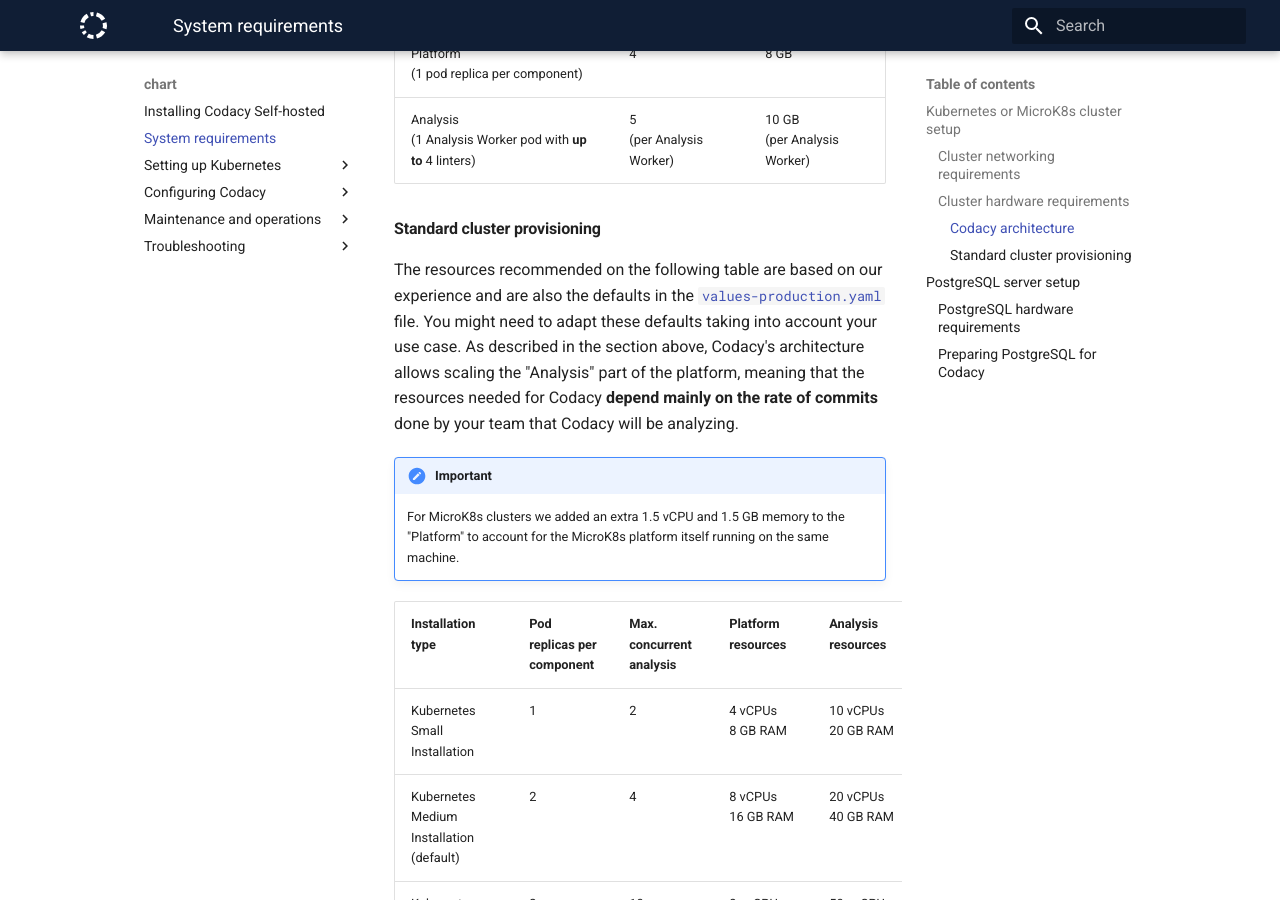
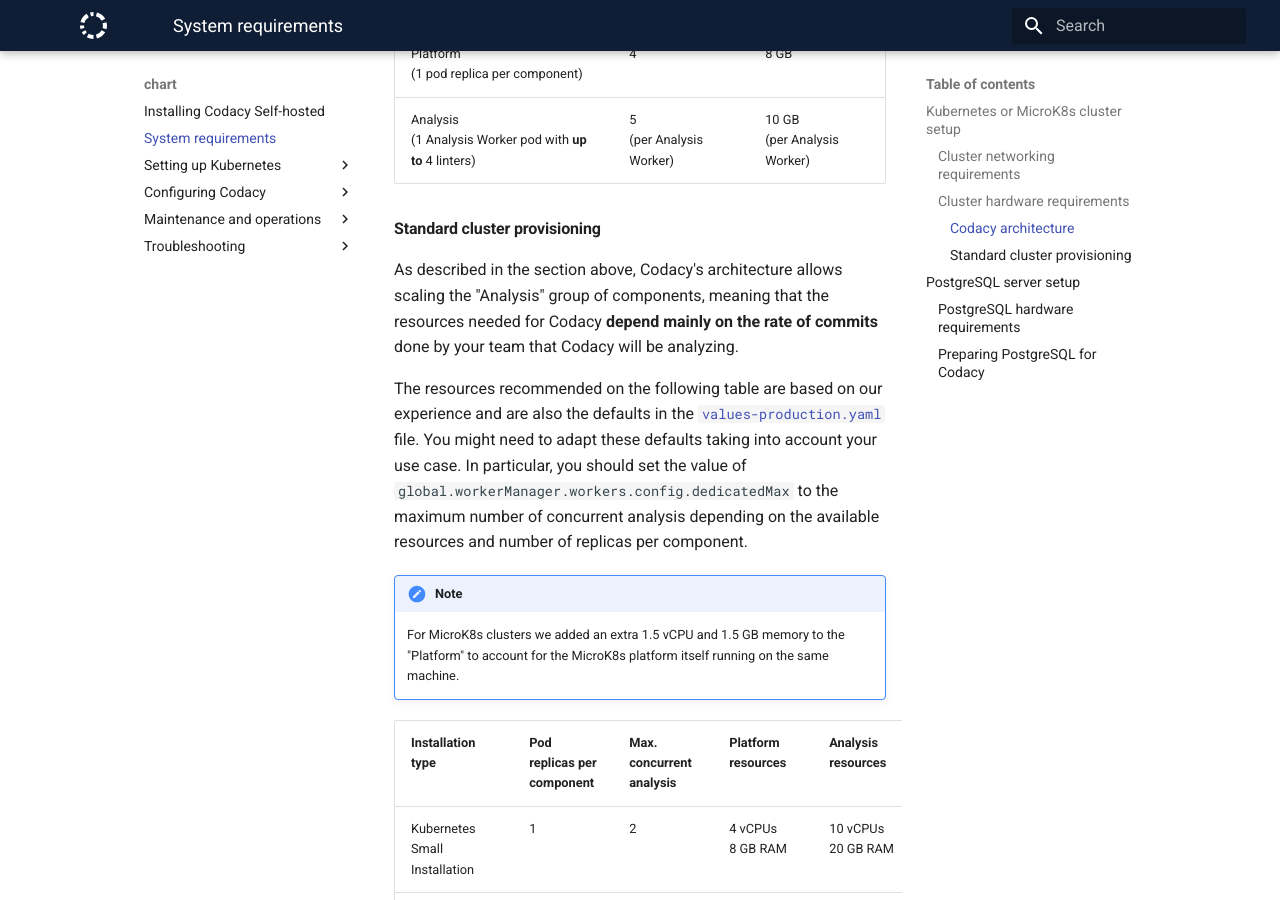
Before and after one commit to codacy/chart, an MkDocs documentation site: the page built from docs/requirements.md, in a window 1280 px wide and 900 px high, scrolled down 2669 px. Built offline with MkDocs 1.6.1 and Material for MkDocs 9.7.7, drawn with Linux system fonts in a browser that asks for light colours.

Commit message:
doc: Mention setting dedicatedMax to the number of concurrent analysis

```diff
--- a/docs/requirements.md
+++ b/docs/requirements.md
@@ -58,9 +58,11 @@
 
 #### Standard cluster provisioning
 
-The resources recommended on the following table are based on our experience and are also the defaults in the [`values-production.yaml`](./values-files/values-production.yaml) file. You might need to adapt these defaults taking into account your use case. As described in the section above, Codacy's architecture allows scaling the "Analysis" part of the platform, meaning that the resources needed for Codacy **depend mainly on the rate of commits** done by your team that Codacy will be analyzing.
+As described in the section above, Codacy's architecture allows scaling the "Analysis" group of components, meaning that the resources needed for Codacy **depend mainly on the rate of commits** done by your team that Codacy will be analyzing.
 
-!!! important
+The resources recommended on the following table are based on our experience and are also the defaults in the [`values-production.yaml`](./values-files/values-production.yaml) file. You might need to adapt these defaults taking into account your use case. In particular, you should set the value of `global.workerManager.workers.config.dedicatedMax` to the maximum number of concurrent analysis depending on the available resources and number of replicas per component.
+
+!!! note
     For MicroK8s clusters we added an extra 1.5 vCPU and 1.5 GB memory to the "Platform" to account for the MicroK8s platform itself running on the same machine.
 
 | Installation type                            | Pod replicas per component | Max. concurrent analysis | Platform resources          | Analysis resources        | **~ Total resources**         |
```
